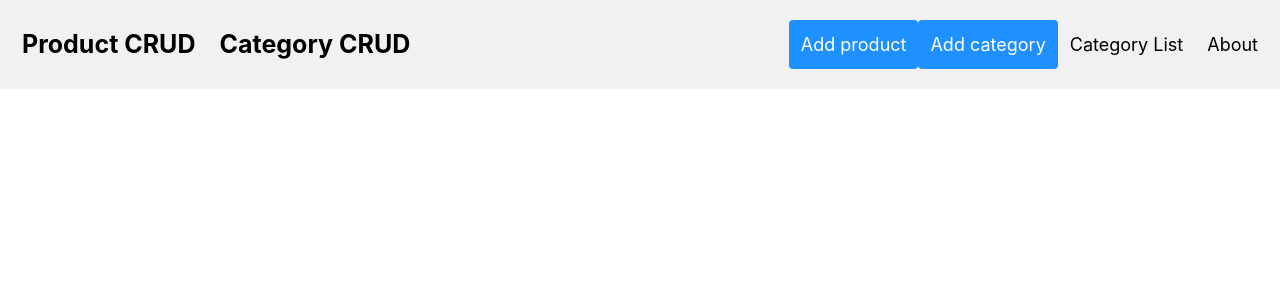
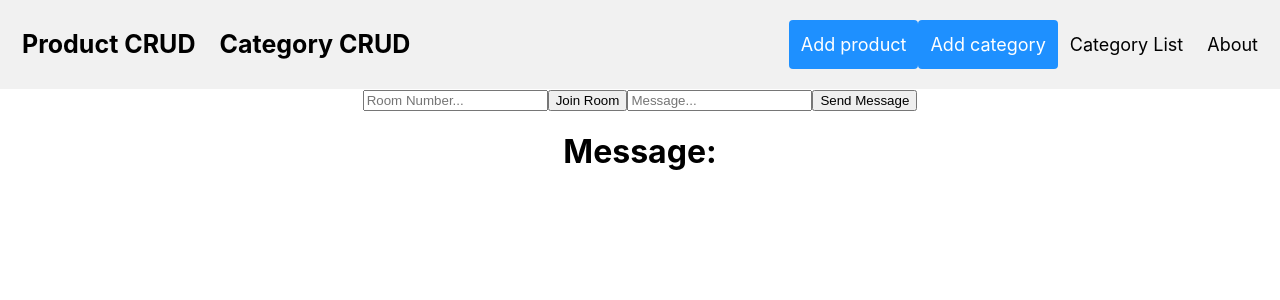
Before and after one commit to yavuzhanalbayrak/NodeJS101, a React (Create React App) app in the folder frontend/: page /chat in a window 1280 px wide. Shown: the top 300 px of the page. Built offline with nearby package versions, Linux system fonts and the light colour scheme; no server answers; the HTML template or start-up script is replaced by a standard one.

Commit message:
socket.io

```diff
--- a/frontend/package.json
+++ b/frontend/package.json
@@ -11,6 +11,7 @@
     "react-dom": "^18.2.0",
     "react-router-dom": "^6.22.0",
     "react-scripts": "5.0.1",
+    "socket.io-client": "^4.7.4",
     "web-vitals": "^2.1.4"
   },
   "scripts": {
--- a/frontend/src/App.js
+++ b/frontend/src/App.js
@@ -5,6 +5,7 @@ import { AddEdit } from './pages/addedit/AddEdit';
 import { Home } from './pages/home/Home';
 import { Routes, Route } from 'react-router-dom';
 import {BrowserRouter as Router} from "react-router-dom";
+import { Chat } from './pages/chat/Chat';
 
 function App() {
   return (
@@ -15,6 +16,7 @@ function App() {
           <Route path="/" element={<Home/>} />
           <Route path="/add" element={<AddEdit/>} />
           <Route path="/update/:id" element={<AddEdit/>} />
+          <Route path="/chat" element={<Chat/>} />
 
           </Routes>
       </div>
--- /dev/null
+++ b/frontend/src/pages/chat/Chat.jsx
@@ -0,0 +1,45 @@
+import React from 'react'
+import io from "socket.io-client";
+import { useEffect, useState } from "react";
+const socket = io.connect("http://localhost:5000");
+
+export const Chat = () => {
+    const [room, setRoom] = useState("");
+    const [message, setMessage] = useState("");
+    const [messageReceived, setMessageReceived] = useState("");
+
+    const joinRoom = () => {
+      if (room !== "") {
+        socket.emit("join_room", room);
+      }
+    };
+    const sendMessage = () => {
+      socket.emit("send_message", { message, room });
+    };
+
+    useEffect(() => {
+      socket.on("receive_message", (data) => {
+        setMessageReceived(data.message);
+      });
+    }, [socket]);
+  return (
+    <div className="App">
+      <input
+        placeholder="Room Number..."
+        onChange={(event) => {
+          setRoom(event.target.value);
+        }}
+      />
+      <button onClick={joinRoom}> Join Room</button>
+      <input
+        placeholder="Message..."
+        onChange={(event) => {
+          setMessage(event.target.value);
+        }}
+      />
+      <button onClick={sendMessage}> Send Message</button>
+      <h1> Message:</h1>
+      {messageReceived}
+    </div>
+  )
+}
```
Also changed, not shown: 1 other file (tests, documents, lock files or other folders).
